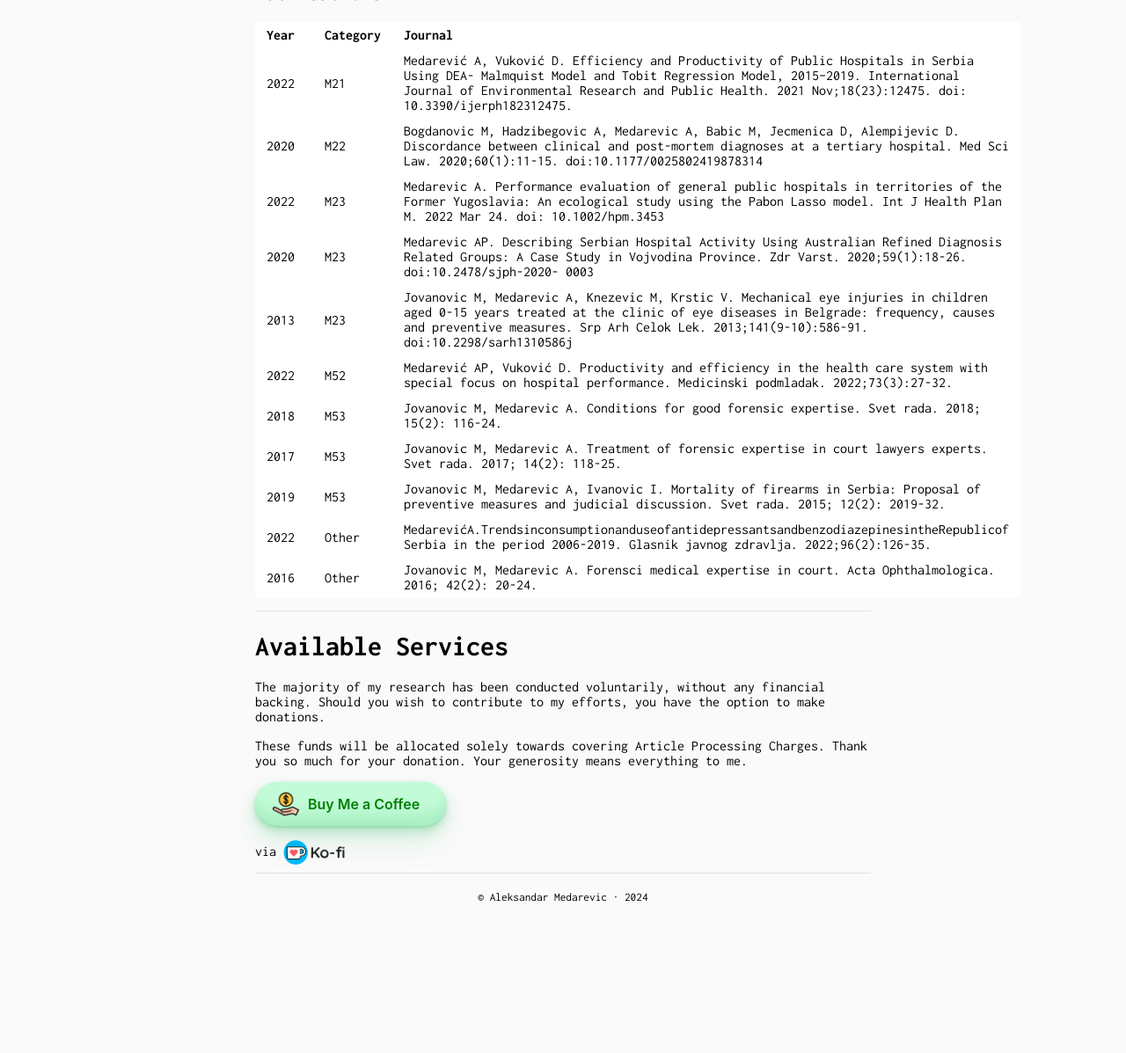
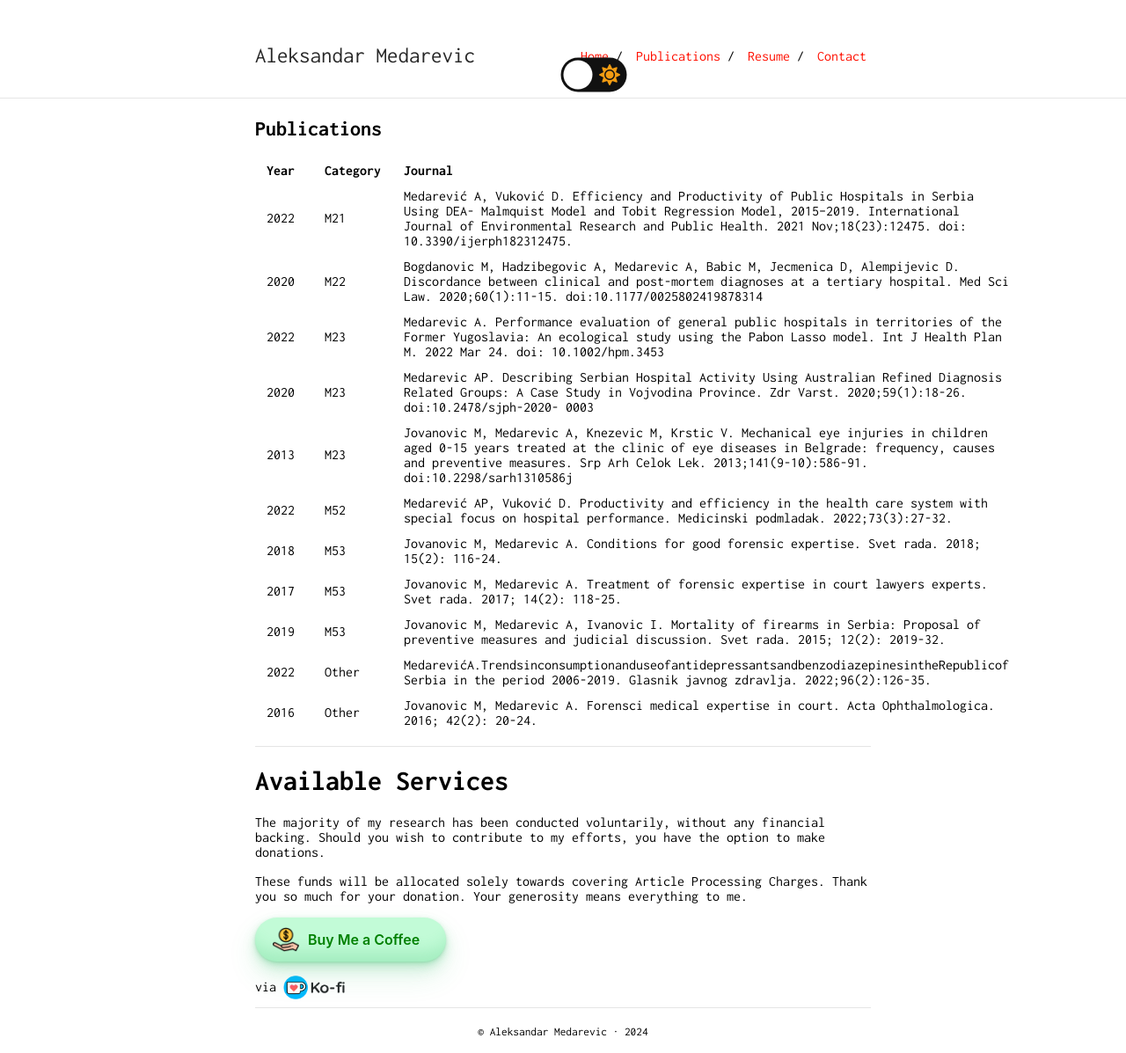
Before and after one commit to AleksandarMedarevic/personal_web_site, a Jekyll site: the page built from publications.md, in a window 1280 px wide. Shown: the whole page at 88% size. Built offline with Jekyll 4.4.1, drawn with Linux system fonts in a browser that asks for light colours; some web fonts are replaced; before the commit the page ends 1054 px from its top, so only the background shows below that.

Commit message:
edit default.html

```diff
--- a/_layouts/default.html
+++ b/_layouts/default.html
@@ -1,61 +1,8 @@
 <!DOCTYPE html>
 <html lang="en">
 
-<head>
-    <title>{{ site.title }} | {{ page.title }}</title>
+{% include head.html %}
 
-    <meta charset="utf-8">
-    <meta name="viewport" content="width=device-width, initial-scale=1">
-    <meta name="keywords" content="blog, accent, {{ site.author }}, {{ site.title }}, jekyll">
-    <meta name="author" content="{{ site.author }}">
-    {% if page.url == "/404.html" %}
-        <meta http-equiv="refresh" content="5; url=/">
-    {% endif %}
-    {% if page.description %}
-        {% assign desc = page.description %}
-    {% else %}
-        {% assign desc = site.description %}
-    {% endif %}
-    {% if page.url %}
-        {% assign url = site.url | append: site.baseurl | append: page.url %}
-    {% else %}
-        {% assign url = site.url | append: site.baseurl | append: page.url %}
-    {% endif %}
-    <meta name="description" content="{{ desc }}">
-
-    <link rel="stylesheet" href="https://cdnjs.cloudflare.com/ajax/libs/font-awesome/5.15.4/css/all.min.css" integrity="sha512-1ycn6IcaQQ40/MKBW2W4Rhis/DbILU74C1vSrLJxCq57o941Ym01SwNsOMqvEBFlcgUa6xLiPY/NS5R+E6ztJQ==" crossorigin="anonymous" referrerpolicy="no-referrer" />
-    <link href='https://fonts.googleapis.com/css?family=Inconsolata:400,700' rel='stylesheet' type='text/css'>
-    <link rel="alternate" type="application/rss+xml" title="{{ site.title }} RSS" href="/feed.xml" />
-    <link rel="stylesheet" href="{{ site.baseurl }}/css/main.css">
-    <link rel="icon" type="image/png" href="{{ site.baseurl }}/favicon.png">
-    <link rel="shortcut-icon" type="image/png" href="{{ site.baseurl }}/favicon.png">
-    {% if site.twitter_username %}
-        <link rel="author" href="https://twitter.com/{{ site.twitter_username }}">
-    {% endif %}
-    <!-- Facebook Open Graph -->
-    <meta name="og:description" content="{{ desc }}">
-    <meta name="og:title" content="{{ site.title }}">
-    <meta name="og:url" content="{{ url }}">
-    <meta name="og:type" content="article">
-    {% if site.og_image %}
-        <meta name="og:image" content="{{ site.og_image }}">
-    {% endif %}
-    {% if site.facebook_id %}
-        <meta name="fb:admins" content="{{ site.facebook_id }}">
-    {% endif %}
-    <!-- Twitter -->
-    <meta name="twitter:card" content="summary">
-    <meta name="twitter:title" content="{{ site.title }}">
-    <meta name="twitter:description" content="{{ desc }}">
-    <meta name="twitter:url" content="{{ url }}">
-    {% if site.twitter_image %}
-        <meta name="twitter:image" content="{{ site.twitter_image }}">
-    {% else %}
-        <meta name="twitter:image" content="{{ site.profile_picture }}">
-    {% endif %}
-
-    <script src="javascript.js"></script>
-</head>
 <body>
     <div class="wrapper">
         <div class="navbar container">
--- a/css/main.scss
+++ b/css/main.scss
@@ -9,15 +9,6 @@
 	box-sizing: border-box;
 }
 
-body {
-	background-color: #fafafa;
-	display: flex;
-	align-items: center;
-	justify-content: center;
-	height: 100vh;
-	margin: 0;
-	transition: background 0.2s linear;
-}
 
 body.dark {
 	background: #292C35;
```
